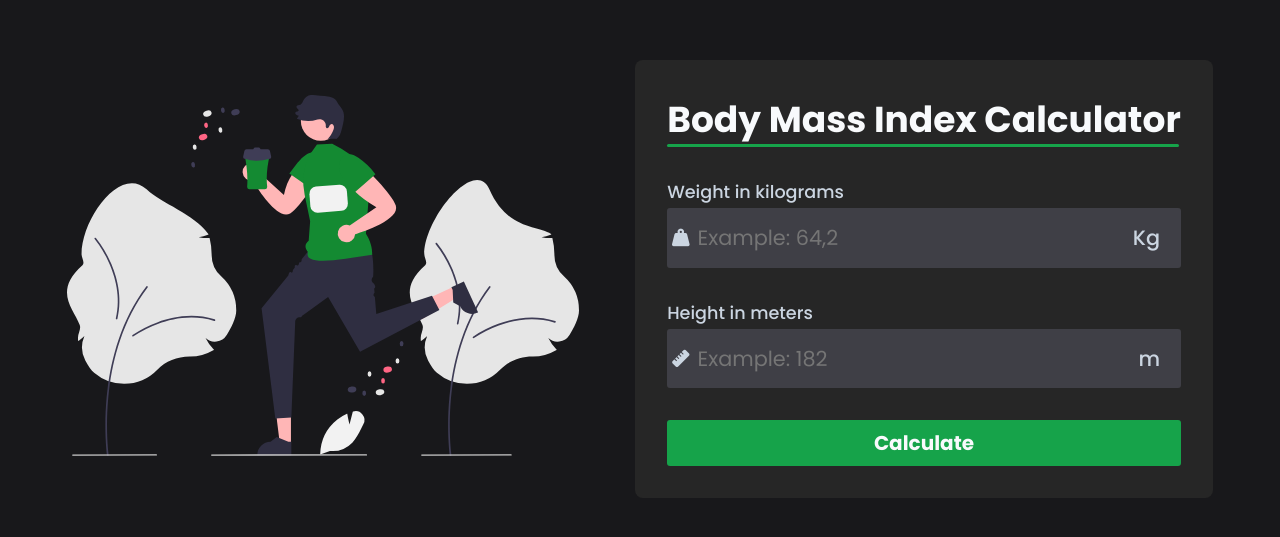
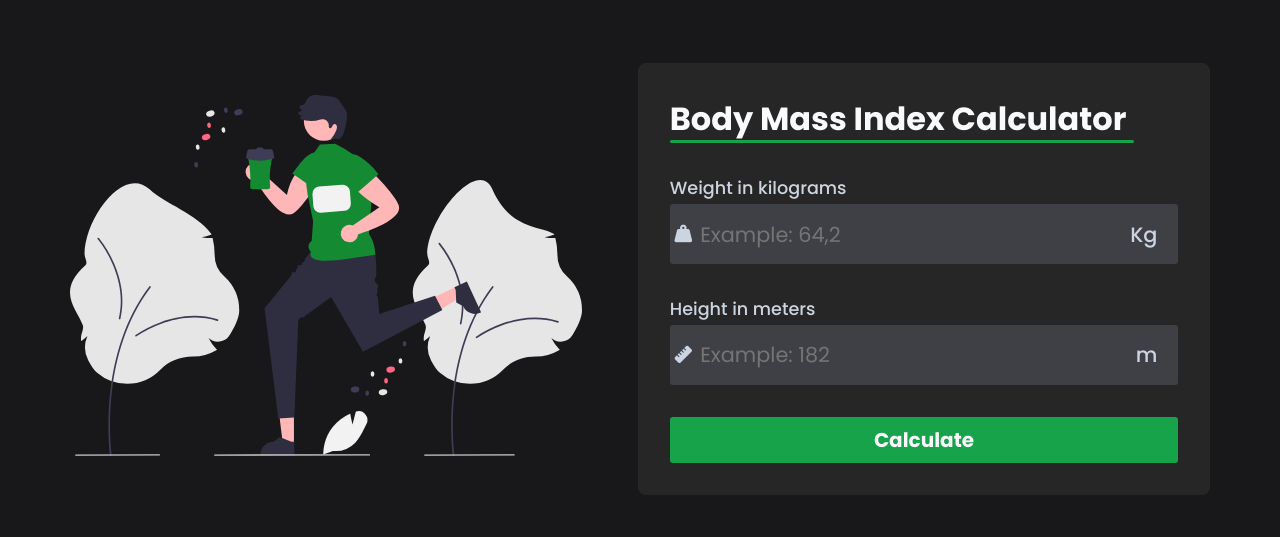
Before and after one commit to DouglaSchmitzz/bmi-calculator, a plain HTML site: page index.html in a window 1280 px wide. Shown: the part 121-658 px from the top of the page. Drawn offline with Linux system fonts and the light colour scheme.

Commit message:
Risized the title

```diff
--- a/styles/style.css
+++ b/styles/style.css
@@ -64,7 +64,7 @@ body {
 }
 
 #title {
-    font-size: 2.25rem;
+    font-size: 2rem;
     position: relative;
 }
 
@@ -72,7 +72,7 @@ body {
     position: absolute;
     content: "";
     background-color: #16a34a;
-    width: 32rem;
+    width: 29rem;
     height: 3px;
     bottom: 0;
     left: 0;
```
